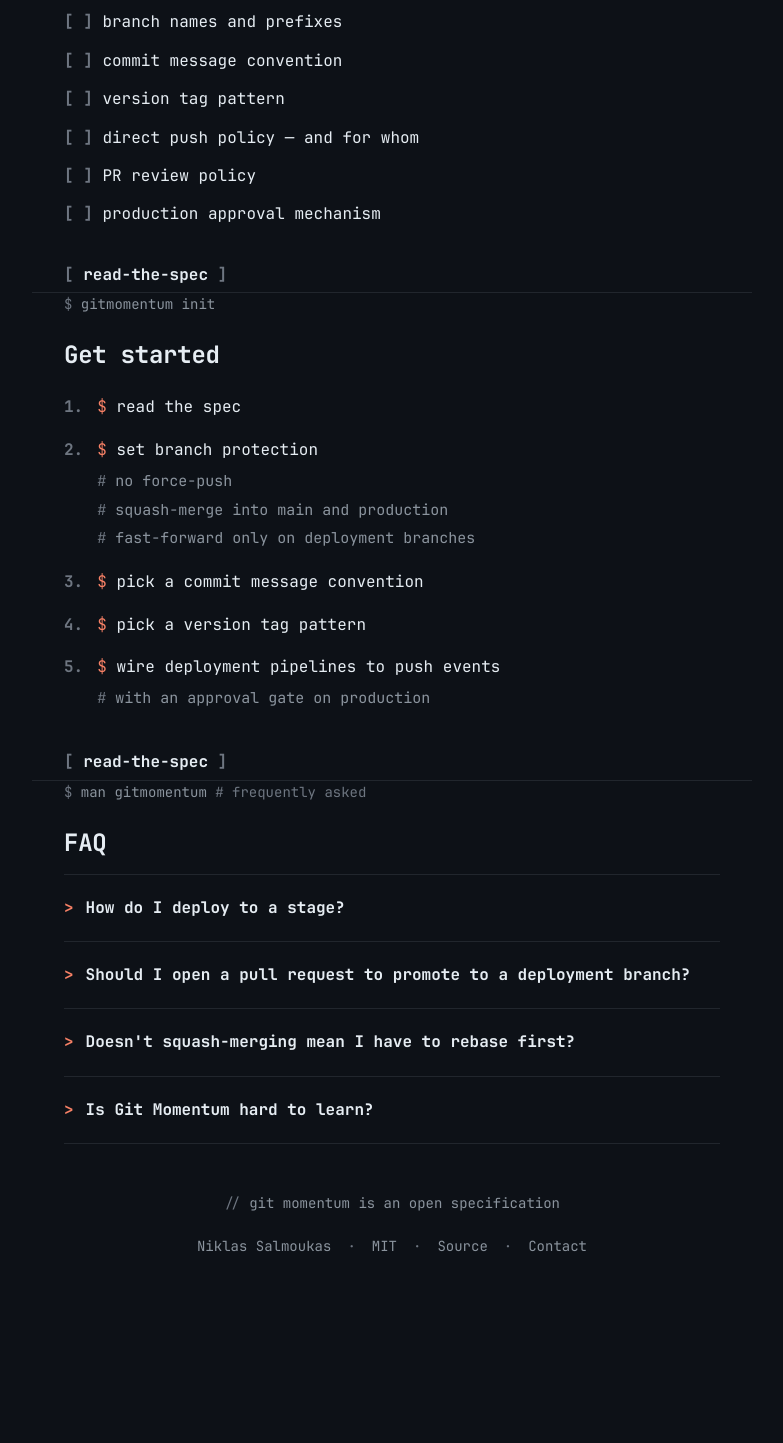
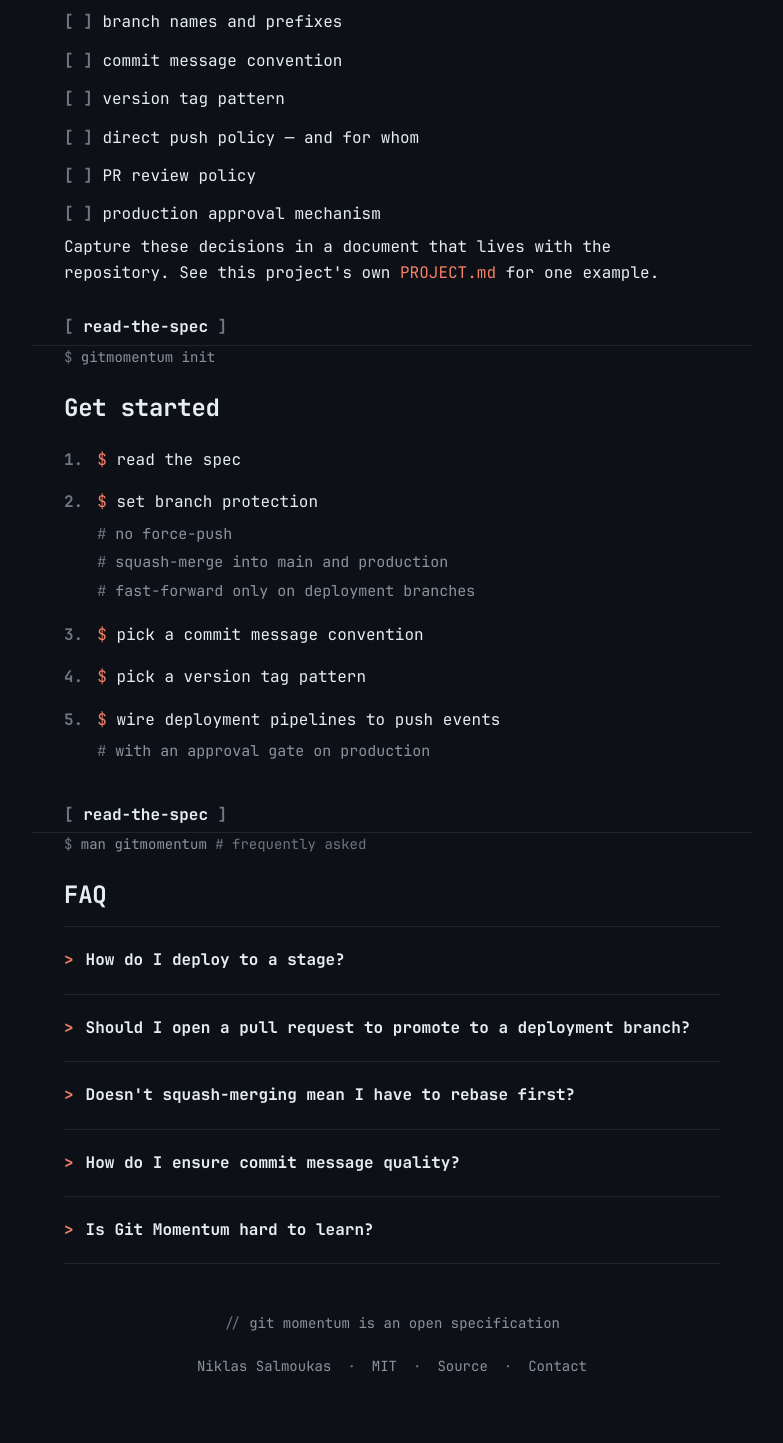
Before and after one commit to coreprocess/gitmomentum, a website: page src/index.html in a window 1280 px wide. Shown: the part 3066-4509 px from the top of the page, without its empty margins (248-1031 px from the left). Before the commit the page ends 4388 px from the top, so only its background shows below. Drawn offline with Linux system fonts and the light colour scheme.

Commit message:
site: link example PROJECT.md and add commit-quality FAQ
Both edits point readers at this repo's own files as concrete
examples of the patterns the spec advocates. The "What a team
needs to decide" section gains a link to PROJECT.md as one way to
capture those decisions; a new FAQ entry links to the
commit-messages Cursor skill as one way to enforce a commit
convention.

```diff
--- a/src/index.html
+++ b/src/index.html
@@ -295,6 +295,12 @@
         <li>PR review policy</li>
         <li>production approval mechanism</li>
       </ul>
+      <p>
+        Capture these decisions in a document that lives with the repository.
+        See this project's own
+        <a href="https://github.com/coreprocess/gitmomentum/blob/main/PROJECT.md" rel="noopener" target="_blank"><code>PROJECT.md</code></a>
+        for one example.
+      </p>
       <div class="cta-row">
         <a class="cta" href="spec.html">read-the-spec</a>
       </div>
@@ -396,6 +402,20 @@
         </details>
 
         <details>
+          <summary>How do I ensure commit message quality?</summary>
+          <div class="faq__answer">
+            <p>
+              Codify your convention so an AI coding agent enforces it on
+              every commit. An AI skill — for example a Cursor skill —
+              captures the rules in a form the agent reads and follows. See
+              this project's own
+              <a href="https://github.com/coreprocess/gitmomentum/blob/main/.cursor/skills/commit-messages/SKILL.md" rel="noopener" target="_blank"><code>commit-messages</code> Cursor skill</a>
+              for one example.
+            </p>
+          </div>
+        </details>
+
+        <details>
           <summary>Is Git Momentum hard to learn?</summary>
           <div class="faq__answer">
             <p>
```
